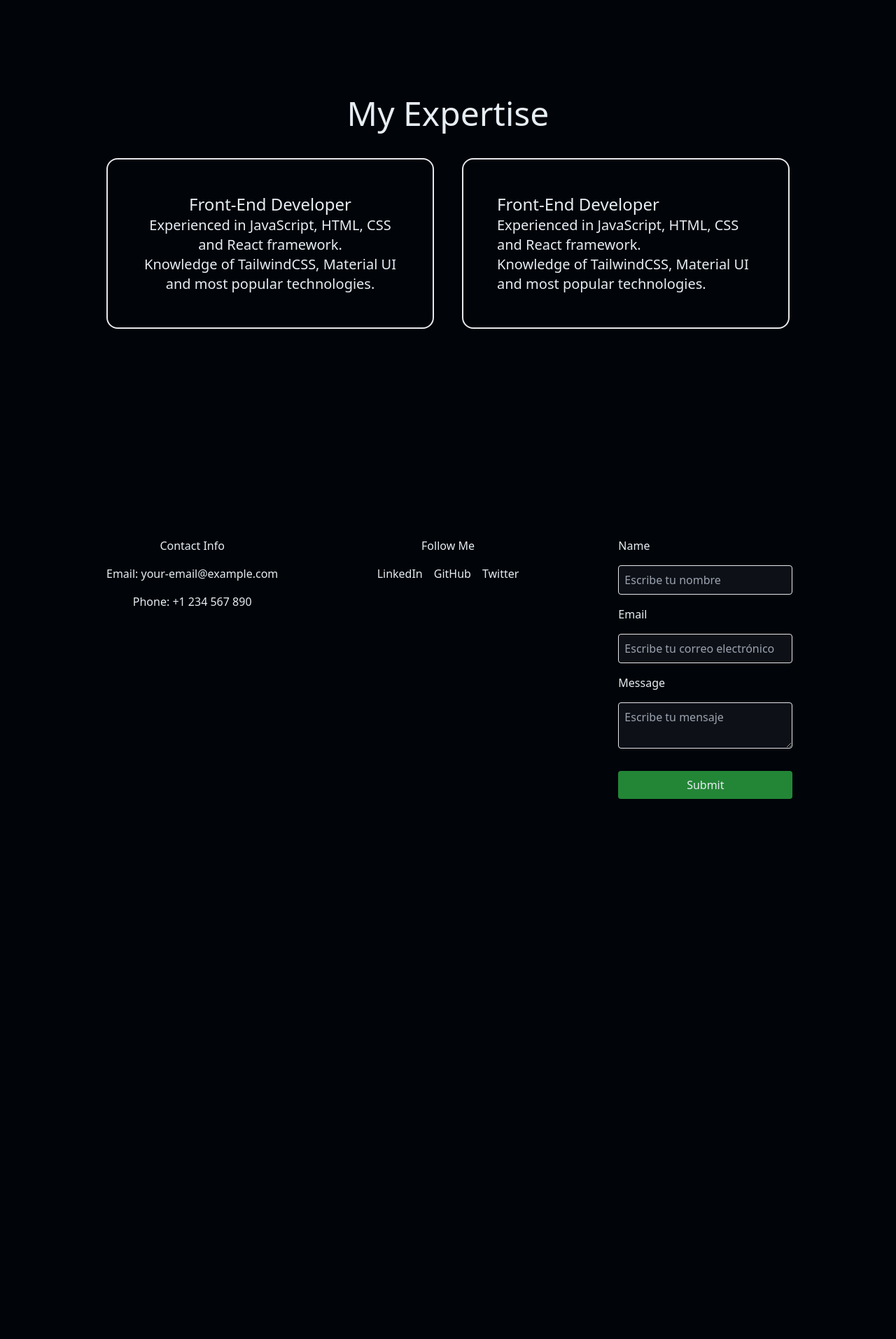
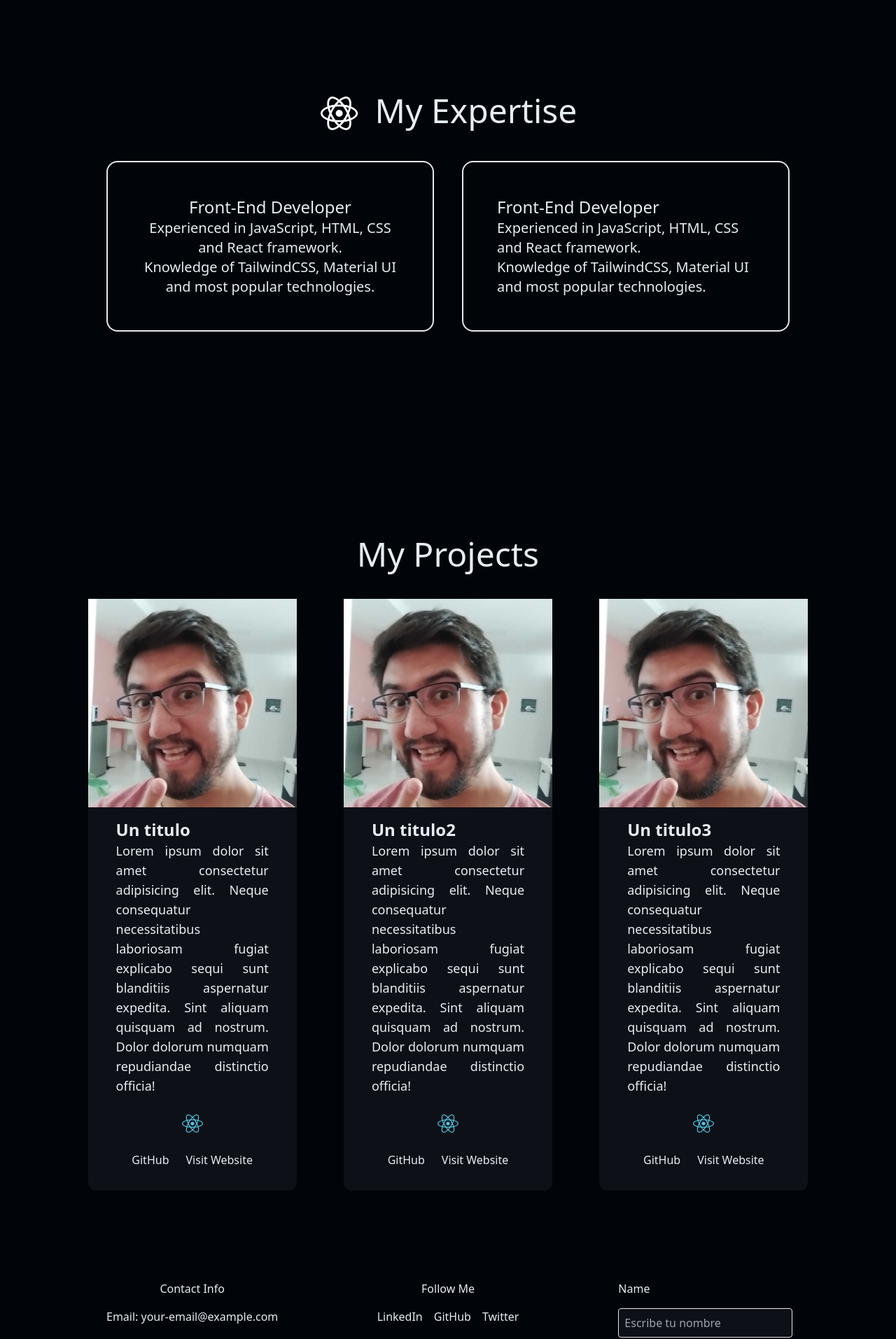
Before and after one commit to GutyChoque/portfolio-guty, a React (Vite) app: page / in a window 1280 px wide. Shown: the part 920-2834 px from the top of the page at 70% size. Before the commit the page ends 2126 px from the top, so only its background shows below. Built offline with nearby package versions, Linux system fonts and the light colour scheme.

Commit message:
icons changed

```diff
--- a/src/App.jsx
+++ b/src/App.jsx
@@ -9,7 +9,7 @@ function App() {
       <NavBar />
       <Hero />
       <Skills />
-      {/* <Projects /> */}
+      <Projects />
       <Contact />
     </>
   );
--- a/src/components/sections/Projects.jsx
+++ b/src/components/sections/Projects.jsx
@@ -46,13 +46,13 @@ function Projects() {
   const iconsStyle = { width: "30px", height: "30px" };
 
   const techIcons = {
-    React: <ReactIcon style={iconsStyle} />,
-    CSS: <CSSIcon style={iconsStyle} />,
-    HTML: <HTMLIcon style={iconsStyle} />,
-    Python: <PythonIcon style={iconsStyle} />,
-    JavaScript: <JavaScriptIcon style={iconsStyle} />,
-    NodeJs: <NodeJsIcon style={iconsStyle} />,
-    DJango: <DJangoIcon style={iconsStyle} />,
+    React: <img src={ReactIcon} alt="React" className="react-icon h-8" />,
+    // CSS: <CSSIcon style={iconsStyle} />,
+    // HTML: <HTMLIcon style={iconsStyle} />,
+    // Python: <PythonIcon style={iconsStyle} />,
+    // JavaScript: <JavaScriptIcon style={iconsStyle} />,
+    // NodeJs: <NodeJsIcon style={iconsStyle} />,
+    // DJango: <DJangoIcon style={iconsStyle} />,
   };
 
   return (
@@ -61,7 +61,7 @@ function Projects() {
       className="min-h-dvh flex flex-col justify-center items-center md:p-16 lg:px-28"
     >
       <div className="flex gap-2 md:gap-6 pb-5 md:pb-10 justify-center">
-        <TerminalIcon className="" style={{ width: "50px", height: "50px" }} />
+        {/* <TerminalIcon className="" style={{ width: "50px", height: "50px" }} /> */}
         <h2 className="text-xl md:text-2xl lg:text-5xl font-medium">
           My Projects
         </h2>
--- a/src/components/sections/Skills.jsx
+++ b/src/components/sections/Skills.jsx
@@ -8,6 +8,7 @@ function Skills() {
     >
       <div className="flex gap-2 md:gap-6 pb-5 md:pb-10 justify-center">
         {/* <ReactLogo className="" style={{ width: "50px", height: "50px" }} /> */}
+        <img src={ReactLogo} alt="Skills" className="skills h-14 w-14" />
         <h2 className="text-xl md:text-2xl lg:text-5xl font-medium">
           My Expertise
         </h2>
```
Also changed, not shown: src/assets/icons/react.svg.
